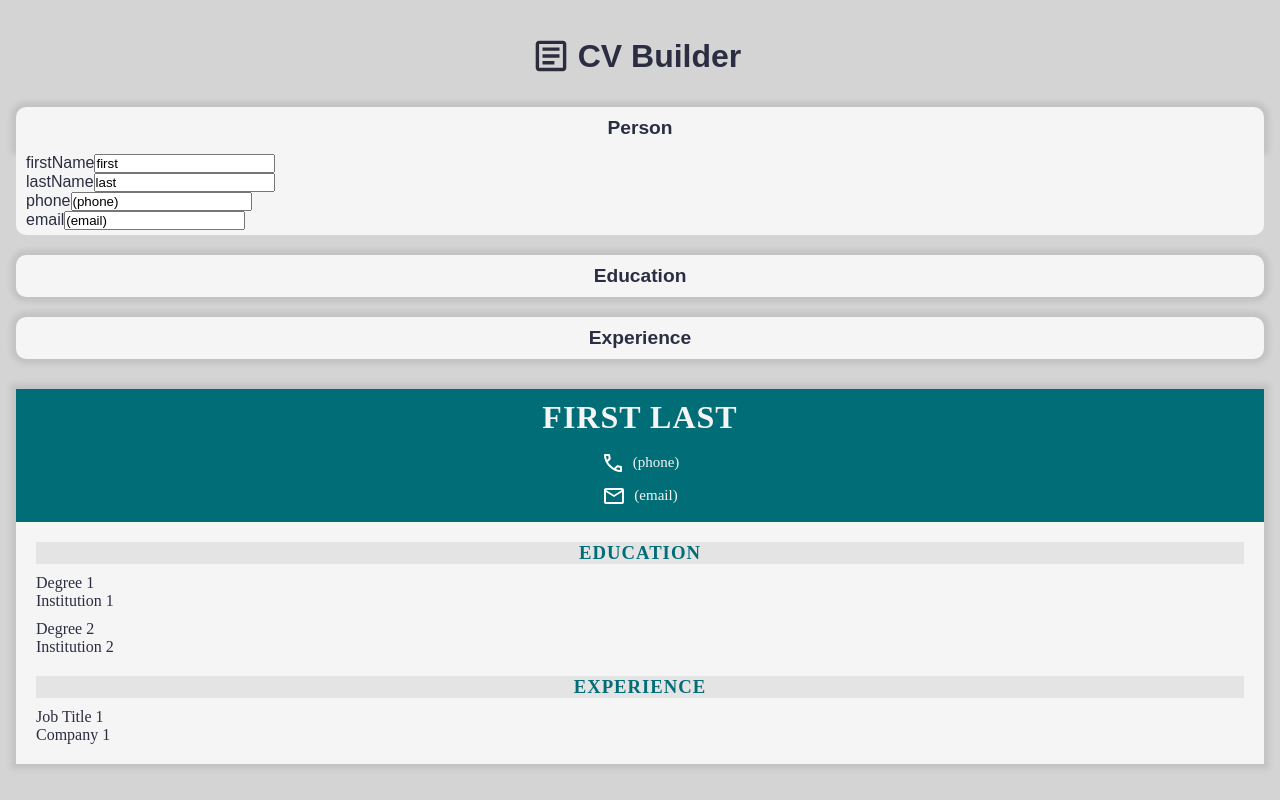
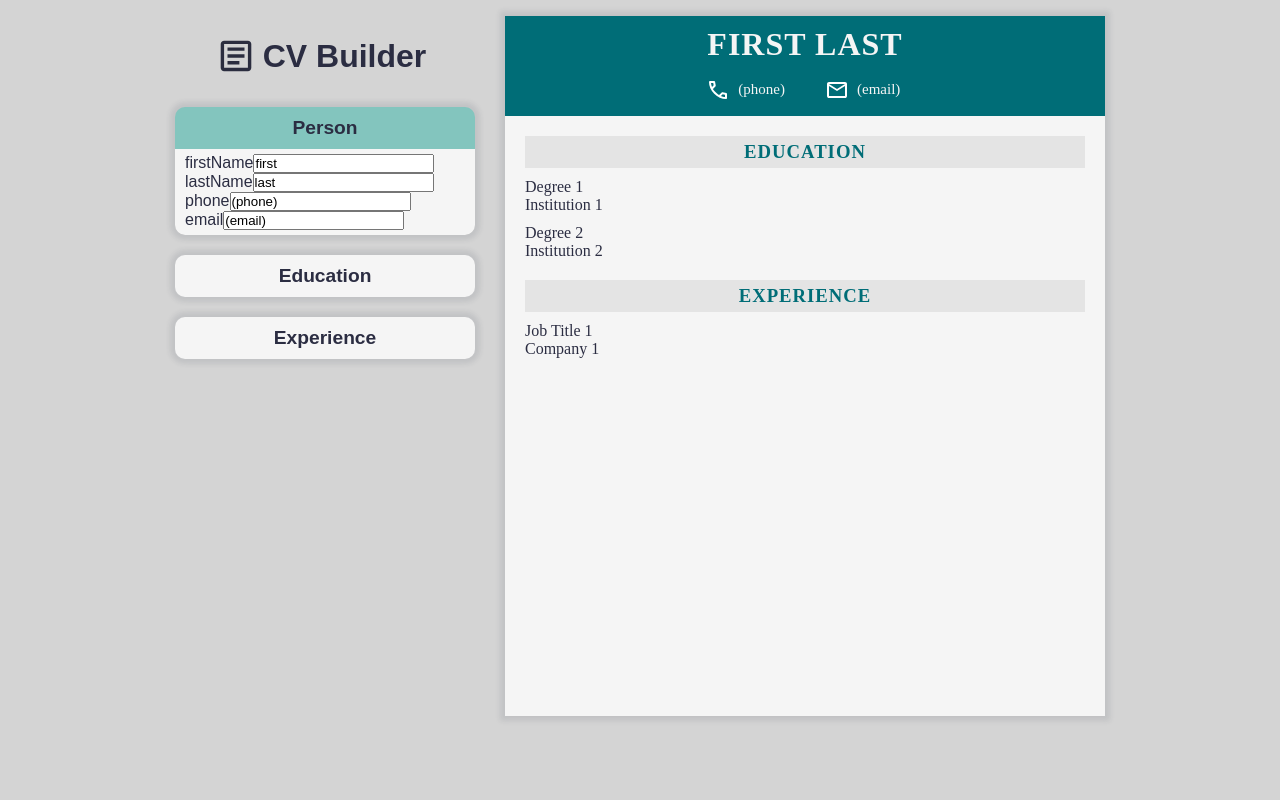
Before and after one commit to strallia/cv-app, a React (Vite) app: page / in a window 1280 px wide. Both pictures are taken after a click on the element "Person". Built offline with nearby package versions, Linux system fonts and the light colour scheme.

Commit message:
feat: Make layout desktop responsive

```diff
--- a/src/styles/App.css
+++ b/src/styles/App.css
@@ -69,6 +69,7 @@ body {
   text-align: center;
   background-color: rgba(var(--light-gray), 0.5);
   color: rgba(var(--dark-blue), 1);
+  padding: 5px 0;
 }
 
 .edit-section {
@@ -90,19 +91,25 @@ body {
 
 .forms-container--hide-overflow {
   overflow: hidden;
+  clip-path: inset(0 -10px -10px -10px);
 }
 
 .forms-container {
   display: grid;
   transform-origin: top;
+  overflow: hidden;
+}
+
+.forms-container,
+.forms-container--hide-overflow {
   border-bottom-left-radius: 10px;
   border-bottom-right-radius: 10px;
-  overflow: hidden;
 }
 
 .form {
   display: grid;
   padding: 5px 10px;
+  outline: 2px solid rgba(var(--light-gray), 1);
 }
 
 .forms-container--expand {
@@ -120,7 +127,6 @@ body {
 
 form {
   display: grid;
-  outline: 1px solid grey;
 }
 
 .preview-screen {
@@ -178,7 +184,7 @@ form {
 
 .button--add {
   border: none;
-  border-top: 1px solid rgba(var(--light-gray), 1);
+  border-top: 2px solid rgba(var(--light-gray), 1);
   background-color: rgba(var(--white), 1);
 }
 
@@ -207,9 +213,48 @@ form {
 .edit-section--expanded {
   border-bottom-right-radius: 0;
   border-bottom-left-radius: 0;
+  clip-path: inset(-10px -10px 0 -10px);
+  background-color: rgba(var(--light-blue), 1);
 }
 
 .edit-section,
-.preview-screen {
+.preview-screen,
+.forms-container--hide-overflow {
   box-shadow: 0 0 5px 5px rgba(var(--charcoal), 0.1);
 }
+
+@media (min-width: 650px) {
+  body {
+    padding: 0;
+  }
+  #root {
+    grid-template-columns: minmax(150px, 300px) minmax(300px, 600px);
+    grid-template-rows: min-content 1fr;
+    justify-content: center;
+  }
+  .header__title {
+    justify-self: center;
+    padding-top: 20px;
+  }
+  .edit-screen {
+    grid-column: 1/2;
+  }
+  .preview-screen {
+    grid-row: 1/3;
+    grid-column: 2/3;
+    min-height: 700px;
+  }
+  .preview-header {
+    grid-template-columns: 1fr 1fr;
+    column-gap: 40px;
+  }
+  .preview-header__title {
+    grid-column: 1/3;
+  }
+  .preview-header__phone {
+    justify-self: end;
+  }
+  .preview-header__email {
+    justify-self: start;
+  }
+}
```
